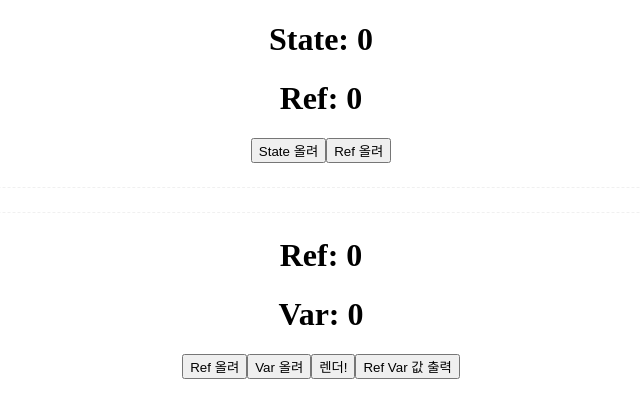
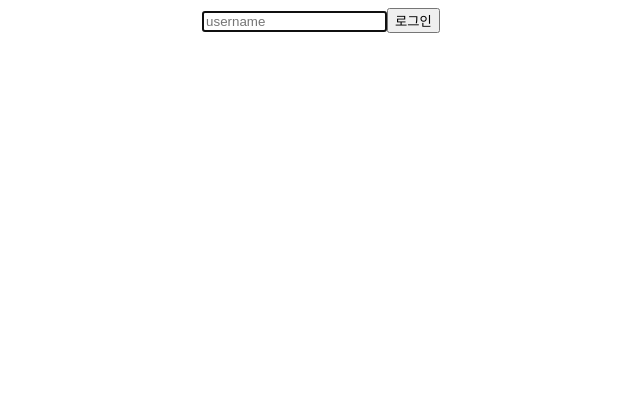
Before and after one commit to kimnewbie/react_hooks, a React (Create React App) app: page / in a window 1280 px wide. Shown: the top 418 px of the page, without its empty margins (319-959 px from the left). Built offline with nearby package versions, Linux system fonts and the light colour scheme.

Commit message:
useRef DOM 요소 접근

```diff
--- a/src/App.js
+++ b/src/App.js
@@ -1,9 +1,9 @@
-import UseRef from "./hooks/UseRef";
+import UseRefSecond from "./hooks/UseRefSecond";
 
 function App() {
   return (
     <div className="container">
-      <UseRef />
+      <UseRefSecond />
     </div>
   );
 }
--- /dev/null
+++ b/src/hooks/UseRefSecond.js
@@ -0,0 +1,24 @@
+import React, { useEffect, useRef } from 'react'
+
+const UseRefSecond = () => {
+    const inputRef = useRef();
+
+    const login = () => {
+        alert(`환영합니다 ${inputRef.current.value}`);
+        inputRef.current.focus();
+    }
+
+    useEffect(() => {
+        // 처음 시작할 때 focus
+        inputRef.current.focus();
+    }, []);
+
+    return (
+        <div>
+            <input type="text" placeholder='username' ref={inputRef} />
+            <button onClick={login}>로그인</button>
+        </div>
+    )
+}
+
+export default UseRefSecond
```
